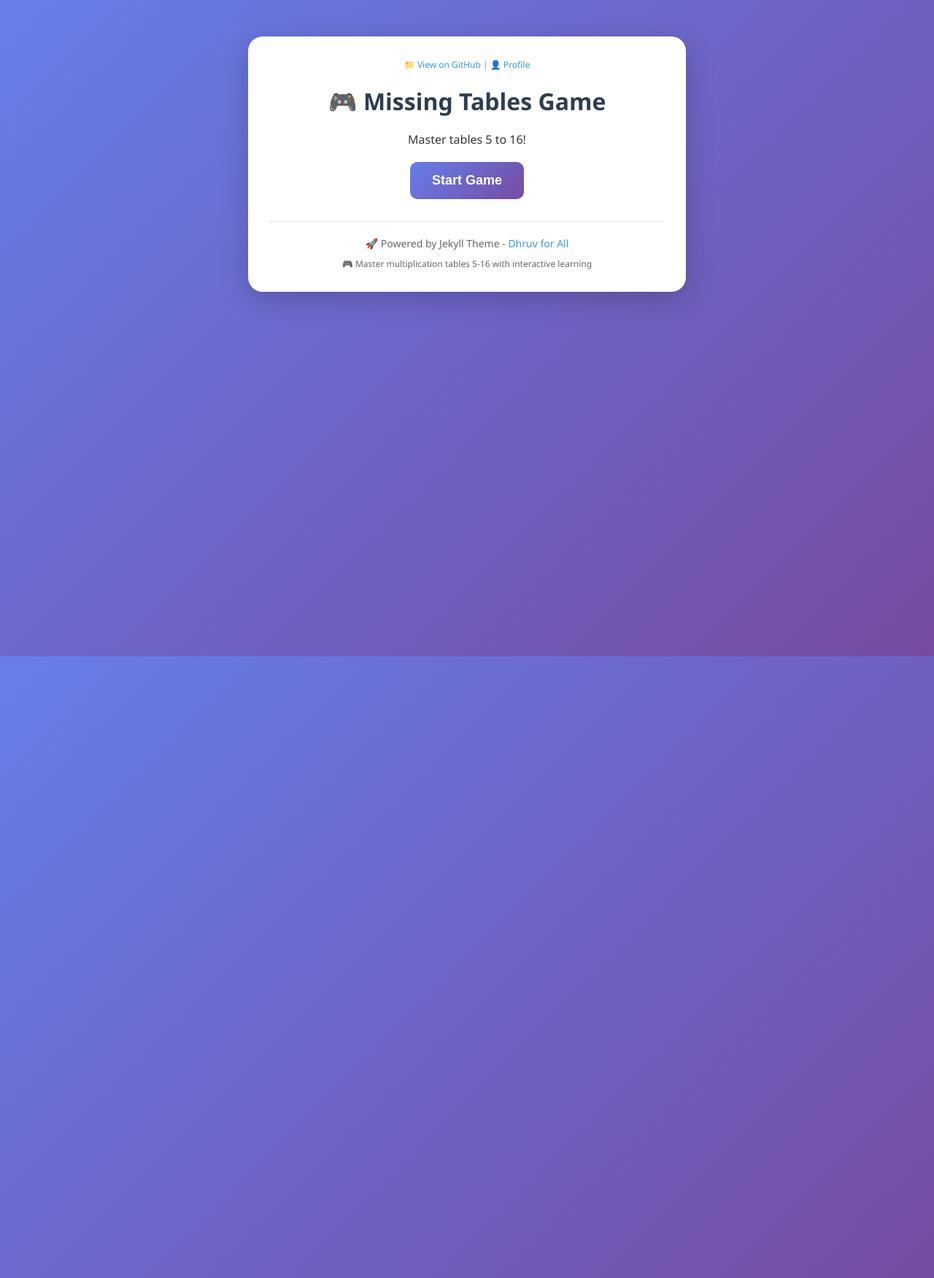
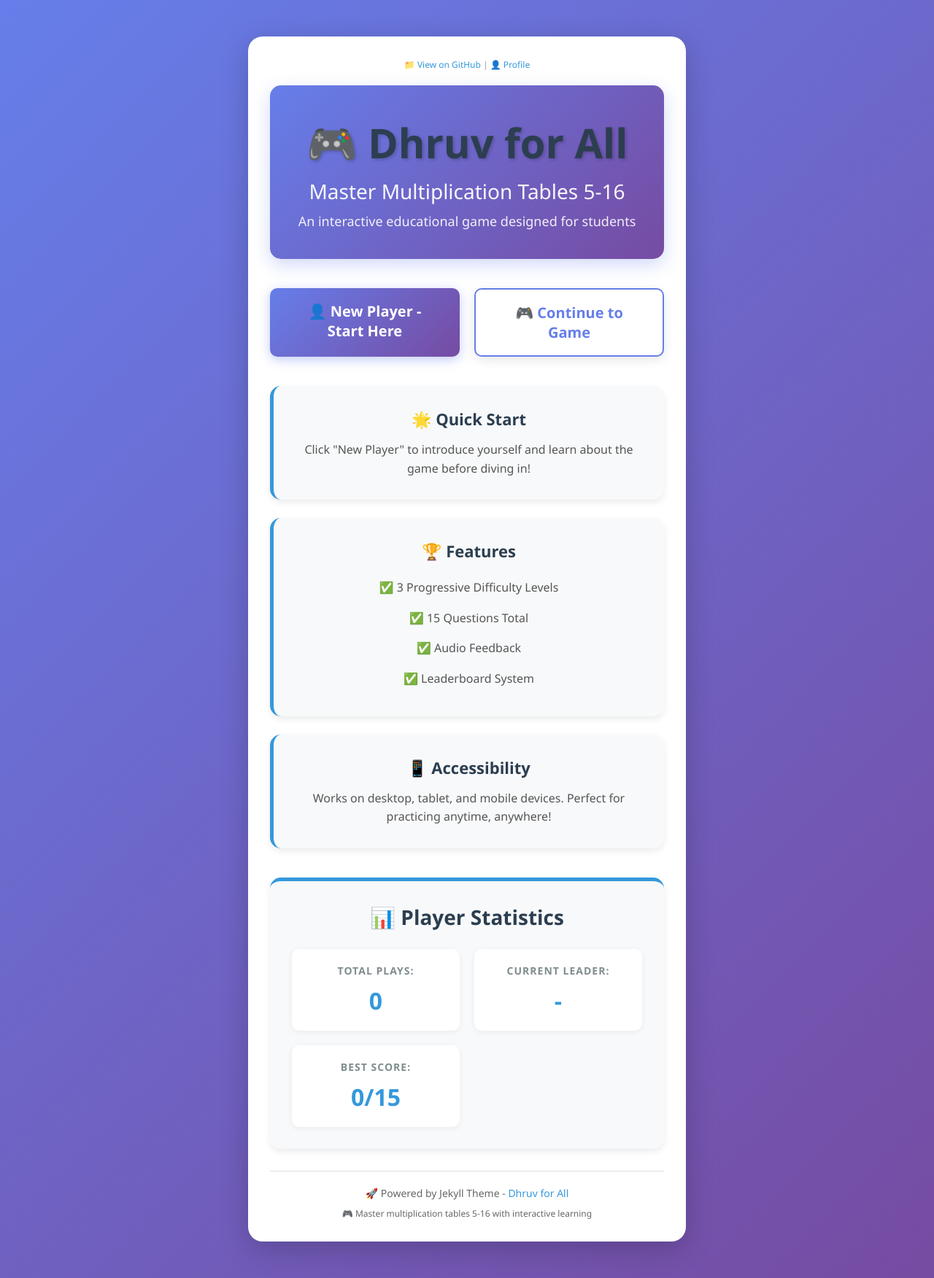
Before and after one commit to dhruvacadmy1-ui/Dhruv-for-All, a Jekyll site: the page built from index.md, in a window 1280 px wide. Shown: the whole page at 73% size. Built offline with Jekyll 4.4.1, drawn with Linux system fonts in a browser that asks for light colours; part of the change alters nothing that is shown.

Commit message:
Replace index.md with new home page with navigation links

```diff
--- a/index.md
+++ b/index.md
@@ -1,158 +1,299 @@
 ---
 layout: default
-title: Missing Tables Game
+title: Missing Tables Game - Home
+permalink: /
 ---
 
-<h1>🎮 Missing Tables Game</h1>
-<div id="start-screen">
-    <p>Master tables 5 to 16!</p>
-    <button onclick="startGame()">Start Game</button>
+<div class="home-welcome">
+    <div class="hero-section">
+        <h1>🎮 Dhruv for All</h1>
+        <p class="hero-subtitle">Master Multiplication Tables 5-16</p>
+        <p class="hero-description">An interactive educational game designed for students</p>
+    </div>
+
+    <div class="quick-links">
+        <a href="{{ '/Dhruv-for-All/intro/' | relative_url }}" class="btn btn-primary btn-large">
+            👤 New Player - Start Here
+        </a>
+        <a href="{{ '/Dhruv-for-All/game/' | relative_url }}" class="btn btn-secondary btn-large">
+            🎮 Continue to Game
+        </a>
+    </div>
+
+    <div class="home-info">
+        <div class="info-card">
+            <h3>🌟 Quick Start</h3>
+            <p>Click "New Player" to introduce yourself and learn about the game before diving in!</p>
+        </div>
+
+        <div class="info-card">
+            <h3>🏆 Features</h3>
+            <ul>
+                <li>✅ 3 Progressive Difficulty Levels</li>
+                <li>✅ 15 Questions Total</li>
+                <li>✅ Audio Feedback</li>
+                <li>✅ Leaderboard System</li>
+            </ul>
+        </div>
+
+        <div class="info-card">
+            <h3>📱 Accessibility</h3>
+            <p>Works on desktop, tablet, and mobile devices. Perfect for practicing anytime, anywhere!</p>
+        </div>
+    </div>
+
+    <div class="stats-section">
+        <h2>📊 Player Statistics</h2>
+        <div id="stats-container" class="stats-display">
+            <div class="stat-item">
+                <span class="stat-label">Total Plays:</span>
+                <span class="stat-value" id="totalPlays">0</span>
+            </div>
+            <div class="stat-item">
+                <span class="stat-label">Current Leader:</span>
+                <span class="stat-value" id="currentLeader">-</span>
+            </div>
+            <div class="stat-item">
+                <span class="stat-label">Best Score:</span>
+                <span class="stat-value" id="bestScore">0/15</span>
+            </div>
+        </div>
+    </div>
 </div>
 
-<div id="game-ui" style="display:none;">
-    <div id="level" class="level"></div>
-    <div id="question"></div>
-    <input type="number" id="answer" placeholder="?" onkeydown="if(event.key==='Enter') checkAnswer()">
-    <br>
-    <button onclick="checkAnswer()">Submit</button>
-    <div id="feedback" class="feedback-box"></div>
-</div>
+<style>
+    .home-welcome {
+        animation: slideIn 0.6s ease-out;
+    }
+
+    @keyframes slideIn {
+        from { opacity: 0; transform: translateY(30px); }
+        to { opacity: 1; transform: translateY(0); }
+    }
+
+    .hero-section {
+        text-align: center;
+        padding: 40px 20px;
+        background: linear-gradient(135deg, #667eea 0%, #764ba2 100%);
+        border-radius: 15px;
+        color: white;
+        margin-bottom: 40px;
+        box-shadow: 0 8px 25px rgba(102, 126, 234, 0.3);
+    }
+
+    .hero-section h1 {
+        font-size: 56px;
+        margin: 0 0 10px 0;
+        text-shadow: 2px 2px 4px rgba(0,0,0,0.2);
+    }
+
+    .hero-subtitle {
+        font-size: 28px;
+        margin: 10px 0;
+        opacity: 0.95;
+    }
+
+    .hero-description {
+        font-size: 18px;
+        margin: 10px 0 0 0;
+        opacity: 0.9;
+    }
+
+    .quick-links {
+        display: grid;
+        grid-template-columns: repeat(auto-fit, minmax(250px, 1fr));
+        gap: 20px;
+        margin-bottom: 40px;
+    }
+
+    .btn {
+        display: inline-block;
+        padding: 15px 30px;
+        text-align: center;
+        text-decoration: none;
+        border-radius: 10px;
+        font-weight: bold;
+        font-size: 18px;
+        transition: all 0.3s ease;
+        cursor: pointer;
+        border: none;
+    }
+
+    .btn-primary {
+        background: linear-gradient(135deg, #667eea 0%, #764ba2 100%);
+        color: white;
+        box-shadow: 0 4px 15px rgba(102, 126, 234, 0.4);
+    }
+
+    .btn-primary:hover {
+        transform: translateY(-3px);
+        box-shadow: 0 6px 20px rgba(102, 126, 234, 0.6);
+    }
+
+    .btn-secondary {
+        background: white;
+        color: #667eea;
+        border: 2px solid #667eea;
+        box-shadow: 0 4px 15px rgba(0,0,0,0.1);
+    }
+
+    .btn-secondary:hover {
+        transform: translateY(-3px);
+        background: #f8f9fa;
+        box-shadow: 0 6px 20px rgba(0,0,0,0.15);
+    }
+
+    .btn-large {
+        padding: 18px 35px;
+        font-size: 20px;
+    }
+
+    .home-info {
+        display: grid;
+        grid-template-columns: repeat(auto-fit, minmax(280px, 1fr));
+        gap: 25px;
+        margin-bottom: 40px;
+    }
+
+    .info-card {
+        background: #f8f9fa;
+        padding: 30px;
+        border-radius: 15px;
+        border-left: 5px solid #3498db;
+        box-shadow: 0 4px 10px rgba(0,0,0,0.08);
+        transition: transform 0.3s ease;
+    }
+
+    .info-card:hover {
+        transform: translateY(-5px);
+        box-shadow: 0 6px 15px rgba(0,0,0,0.12);
+    }
+
+    .info-card h3 {
+        color: #2c3e50;
+        margin-top: 0;
+        margin-bottom: 15px;
+        font-size: 22px;
+    }
+
+    .info-card p {
+        color: #555;
+        line-height: 1.6;
+        margin: 0;
+    }
+
+    .info-card ul {
+        list-style: none;
+        padding: 0;
+        margin: 0;
+    }
+
+    .info-card li {
+        color: #555;
+        padding: 8px 0;
+        line-height: 1.6;
+    }
+
+    .stats-section {
+        background: #f8f9fa;
+        padding: 30px;
+        border-radius: 15px;
+        border-top: 5px solid #3498db;
+        box-shadow: 0 4px 10px rgba(0,0,0,0.08);
+    }
+
+    .stats-section h2 {
+        color: #2c3e50;
+        text-align: center;
+        margin-top: 0;
+        margin-bottom: 25px;
+        font-size: 28px;
+    }
+
+    .stats-display {
+        display: grid;
+        grid-template-columns: repeat(auto-fit, minmax(200px, 1fr));
+        gap: 20px;
+    }
+
+    .stat-item {
+        background: white;
+        padding: 20px;
+        border-radius: 10px;
+        text-align: center;
+        box-shadow: 0 2px 8px rgba(0,0,0,0.06);
+    }
+
+    .stat-label {
+        display: block;
+        color: #7f8c8d;
+        font-size: 14px;
+        font-weight: 600;
+        margin-bottom: 10px;
+        text-transform: uppercase;
+        letter-spacing: 1px;
+    }
+
+    .stat-value {
+        display: block;
+        color: #3498db;
+        font-size: 32px;
+        font-weight: bold;
+    }
+
+    @media (max-width: 768px) {
+        .hero-section h1 {
+            font-size: 40px;
+        }
+
+        .hero-subtitle {
+            font-size: 22px;
+        }
+
+        .hero-description {
+            font-size: 16px;
+        }
+
+        .quick-links {
+            grid-template-columns: 1fr;
+        }
+
+        .home-info {
+            grid-template-columns: 1fr;
+        }
+
+        .stats-display {
+            grid-template-columns: 1fr;
+        }
+    }
+</style>
 
 <script>
-const audioCtx = new (window.AudioContext || window.webkitAudioContext)();
+    // Update statistics on page load
+    function updateStats() {
+        const leaderboard = JSON.parse(localStorage.getItem('tableLeaderboard')) || [];
 
-function playSound(type) {
-    const osc = audioCtx.createOscillator();
-    const gain = audioCtx.createGain();
-    osc.connect(gain);
-    gain.connect(audioCtx.destination);
+        // Total plays
+        document.getElementById('totalPlays').textContent = leaderboard.length;
 
-    if (type === 'correct') {
-        osc.frequency.setValueAtTime(523.25, audioCtx.currentTime);
-        osc.frequency.exponentialRampToValueAtTime(880, audioCtx.currentTime + 0.1);
-        gain.gain.setValueAtTime(0.1, audioCtx.currentTime);
-        gain.gain.exponentialRampToValueAtTime(0.01, audioCtx.currentTime + 0.3);
-        osc.start();
-        osc.stop(audioCtx.currentTime + 0.3);
-    } else if (type === 'wrong') {
-        osc.frequency.setValueAtTime(150, audioCtx.currentTime);
-        gain.gain.setValueAtTime(0.1, audioCtx.currentTime);
-        gain.gain.exponentialRampToValueAtTime(0.01, audioCtx.currentTime + 0.3);
-        osc.start();
-        osc.stop(audioCtx.currentTime + 0.3);
-    } else if (type === 'levelUp') {
-        osc.frequency.setValueAtTime(440, audioCtx.currentTime);
-        osc.frequency.exponentialRampToValueAtTime(880, audioCtx.currentTime + 0.5);
-        gain.gain.setValueAtTime(0.1, audioCtx.currentTime);
-        osc.start();
-        osc.stop(audioCtx.currentTime + 0.5);
-    }
-}
+        // Current leader
+        if (leaderboard.length > 0) {
+            document.getElementById('currentLeader').textContent = leaderboard[0].name;
+        } else {
+            document.getElementById('currentLeader').textContent = '-';
+        }
 
-const levels = [
-    { name: "🌱 Very Easy Level", questions: [] },
-    { name: "🌿 Medium Level", questions: [] },
-    { name: "🔥 Super Level", questions: [] }
-];
-
-let tables = [5,6,7,8,9,10,11,12,13,14,15,16];
-let currentLevel = 0;
-let currentQuestion = 0;
-let score = 0;
-
-function generateQuestions() {
-    levels.forEach(l => l.questions = []);
-
-    tables.forEach(t => {
-        for (let i=1; i<=12; i++) {
-            let q = { table: t, multiplier: i, answer: t*i };
-            if (i <= 4) levels[0].questions.push(q);
-            else if (i <= 8) levels[1].questions.push(q);
-            else levels[2].questions.push(q);
+        // Best score
+        if (leaderboard.length > 0) {
+            document.getElementById('bestScore').textContent = leaderboard[0].score + '/15';
+        } else {
+            document.getElementById('bestScore').textContent = '0/15';
         }
-    });
-
-    levels.forEach(level => {
-        level.questions = level.questions.sort(() => 0.5 - Math.random()).slice(0,5);
-    });
-}
-
-function startGame() {
-    document.getElementById("start-screen").style.display = "none";
-    document.getElementById("game-ui").style.display = "block";
-    generateQuestions();
-    loadQuestion();
-}
-
-function loadQuestion() {
-    document.getElementById("level").innerText = levels[currentLevel].name;
-    let q = levels[currentLevel].questions[currentQuestion];
-    document.getElementById("question").innerText = `${q.table} × ${q.multiplier} = ?`;
-    document.getElementById("answer").value = "";
-    document.getElementById("answer").focus();
-    document.getElementById("feedback").innerHTML = "";
-}
-
-function checkAnswer() {
-    let q = levels[currentLevel].questions[currentQuestion];
-    let userAns = document.getElementById("answer").value;
-
-    if (userAns === "") return;
-
-    const feedback = document.getElementById("feedback");
-    if (parseInt(userAns) === q.answer) {
-        score++;
-        playSound('correct');
-        const items = ["🌸", "🍎", "🌻", "🍓", "🍊"];
-        const words = ["Correct", "Good", "Nice"];
-        let randItem = items[Math.floor(Math.random() * items.length)];
-        let randWord = words[Math.floor(Math.random() * words.length)];
-        feedback.innerHTML = `<div class='correct'>${randItem} ${randWord}!</div>`;
-    } else {
-        playSound('wrong');
-        feedback.innerHTML = `<div class='wrong'>❌ Wrong! It was ${q.answer}</div>`;
     }
 
-    currentQuestion++;
+    // Update stats when page loads
+    window.addEventListener('DOMContentLoaded', updateStats);
 
-    setTimeout(() => {
-        if (currentQuestion >= 5) {
-            currentLevel++;
-            currentQuestion = 0;
-            if (currentLevel < 3) playSound('levelUp');
-
-            if (currentLevel >= 3) {
-                showScore();
-                return;
-            }
-        }
-        loadQuestion();
-    }, 1500);
-}
-
-function showScore() {
-    let name = prompt("Amazing! Enter your name for the Score Card:", "Player");
-    if (!name) name = "Player";
-
-    let leaderboard = JSON.parse(localStorage.getItem("tableLeaderboard")) || [];
-    leaderboard.push({ name: name, score: score });
-    leaderboard.sort((a, b) => b.score - a.score);
-    leaderboard = leaderboard.slice(0, 5);
-    localStorage.setItem("tableLeaderboard", JSON.stringify(leaderboard));
-
-    let list = leaderboard.map((s) => `<li>${s.name}: ${s.score}/15</li>`).join("");
-
-    document.getElementById("game-container").innerHTML = `
-        <h1>🏆 Final Score Card</h1>
-        <div style="font-size: 24px; margin: 20px 0;">
-            <strong>${name}</strong>, you scored <br>
-            <span style="font-size: 48px; color: #3498db;">${score} / 15</span>
-        </div>
-        <hr>
-        <h3>📊 Top 5 Leaderboard</h3>
-        <ol>${list}</ol>
-        <br><br>
-        <button onclick="location.reload()">🔁 Play Again</button>
-    `;
-}
+    // Update stats every 2 seconds to reflect any changes
+    setInterval(updateStats, 2000);
 </script>
```
